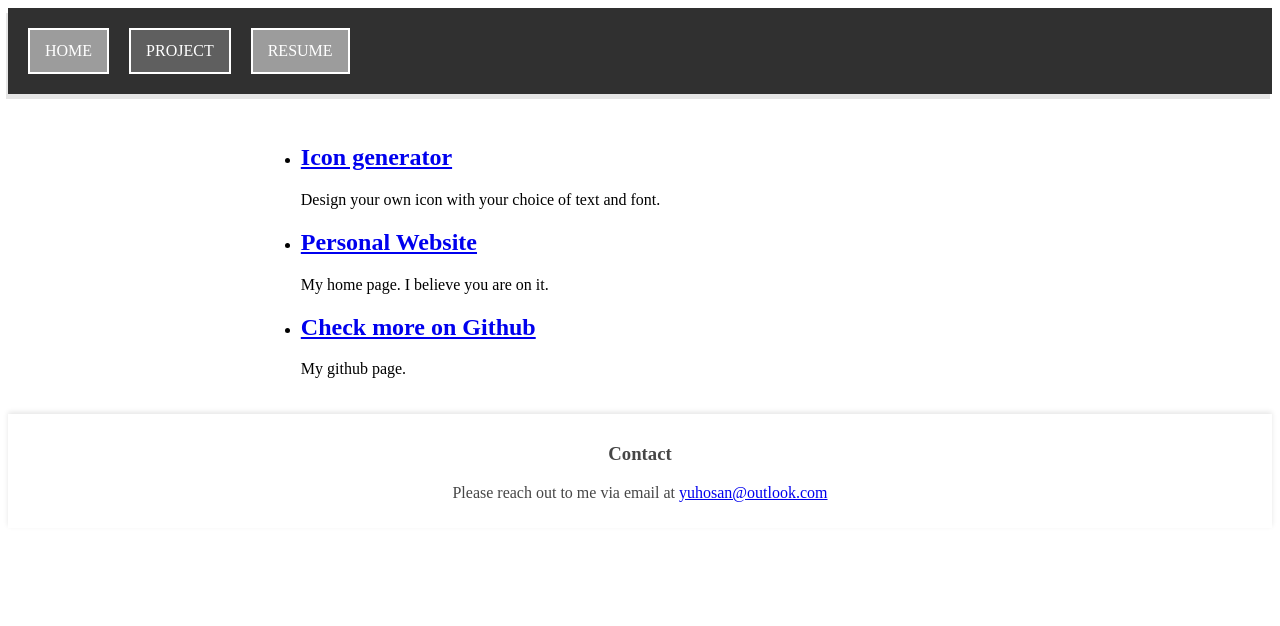
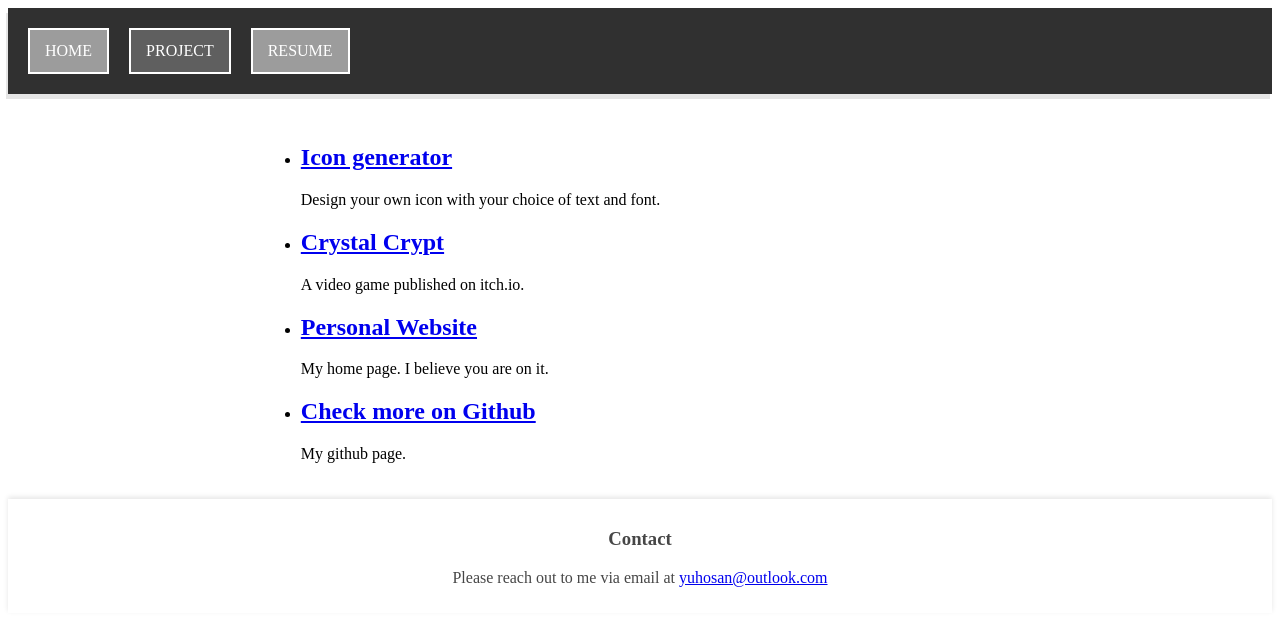
Before and after one commit to WelkinMario/WelkinMario.github.io, a Jekyll site: the page built from project.html, in a window 1280 px wide. Shown: the top 626 px of the page. Built offline with Jekyll 4.4.1, drawn with Linux system fonts in a browser that asks for light colours.

Commit message:
Update projects

```diff
--- a/_data/projects.yml
+++ b/_data/projects.yml
@@ -1,6 +1,9 @@
 - name: Icon generator
   link: https://welkinmario.github.io/Icon/
   short: Design your own icon with your choice of text and font.
+- name: Crystal Crypt
+  link: https://welkinm.itch.io/crystal-crypt
+  short: A video game published on itch.io.
 - name: Personal Website
   link: /
   short: My home page. I believe you are on it.
```
